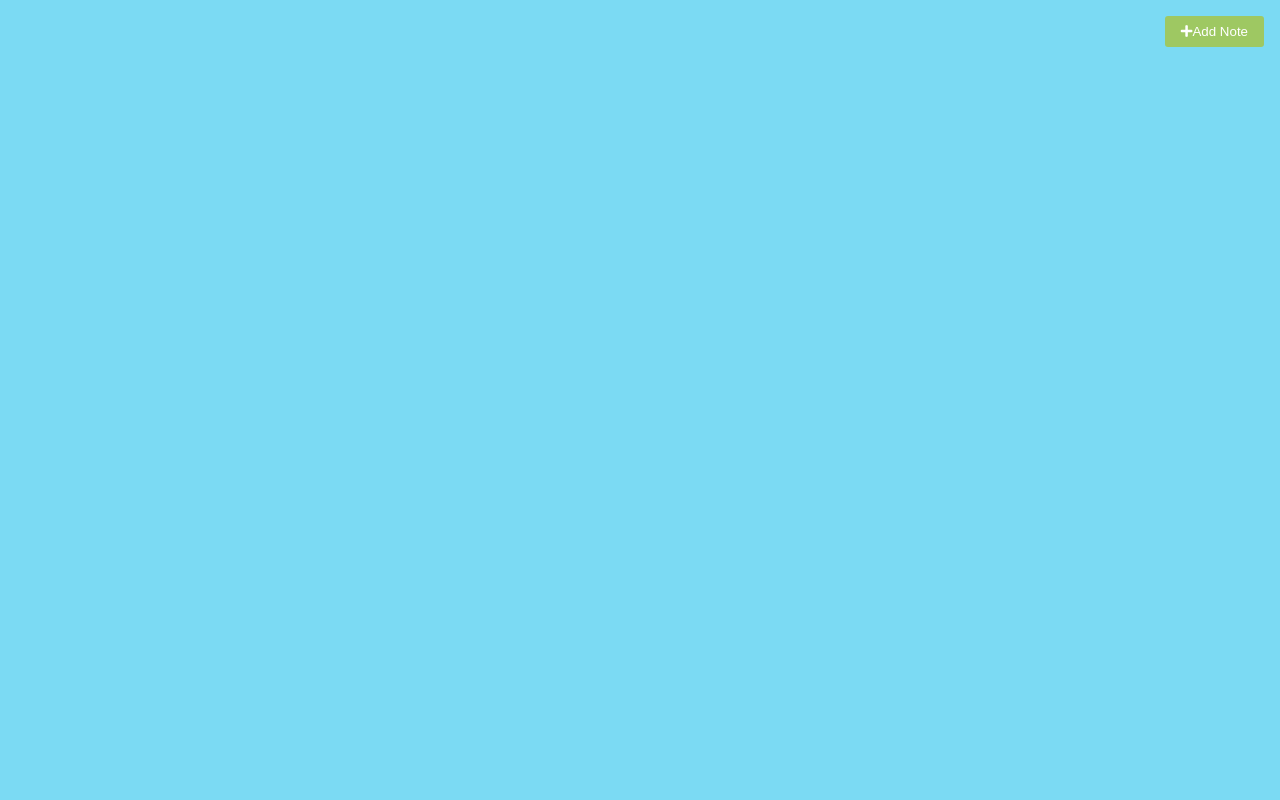
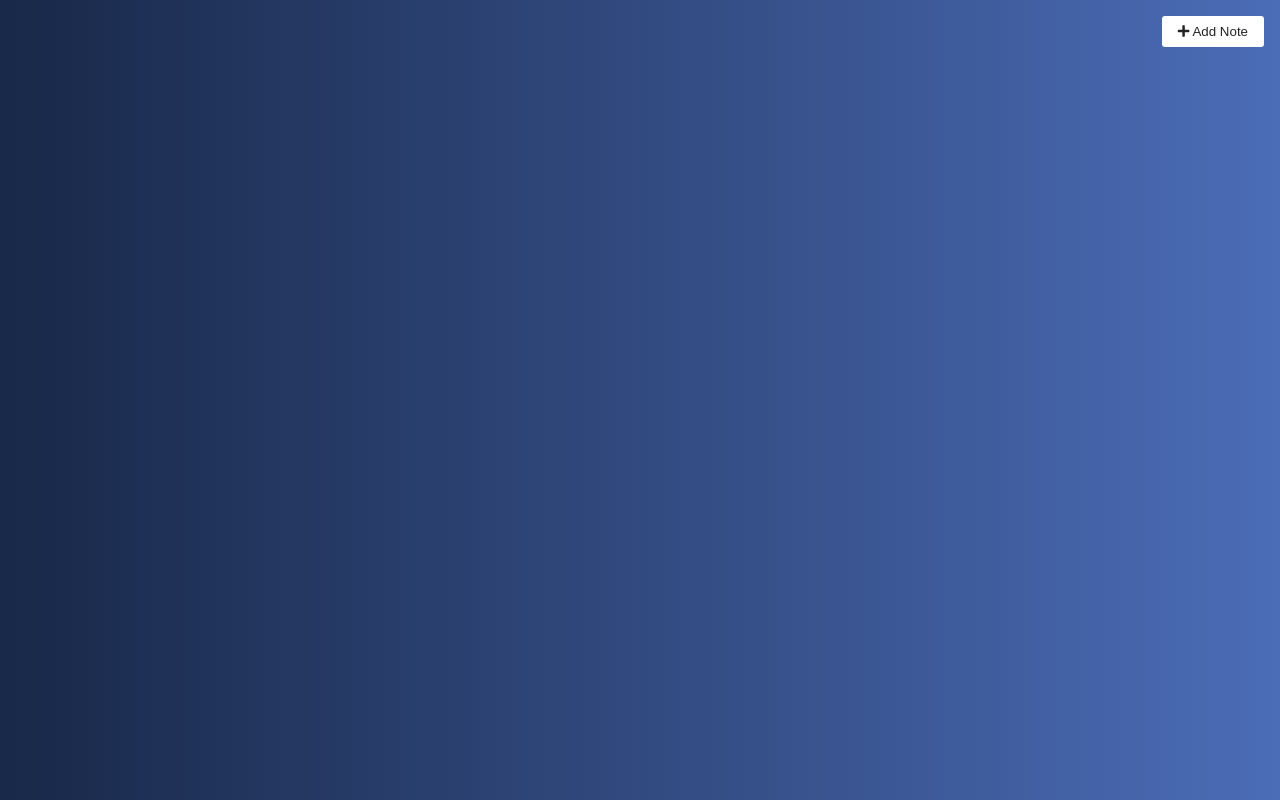
Before and after one commit to lautarolazzeri/Notes-App-Js, a plain HTML site: page index.html in a window 1280 px wide. Drawn offline with nearby package versions, Linux system fonts and the light colour scheme.

Commit message:
project finished

```diff
--- a/style.css
+++ b/style.css
@@ -5,17 +5,20 @@
 }
 
 body {
-    background-color: #7bdaf3;
+    background: #4b6cb7;
+    background: -webkit-linear-gradient(to right, #182848, #4b6cb7);
+    background: linear-gradient(to right, #182848, #4b6cb7);
     display: flex;
     flex-wrap: wrap;
+    justify-content: center;
     margin: 0;
     padding-top: 3rem;
 }
 .add{
     position: fixed;
     top: 1rem;
-    right: 1rem;background-color: #9ec862;
-    color: #fff;
+    right: 1rem;background-color: #ffff;
+    color: #232323;
     border: none;
     border-radius: 3px;
     padding: 0.5rem 1rem;
@@ -33,7 +36,7 @@ body {
     overflow-y: scroll;
 }
 .note .tools{
-    background-color: #9ec862;
+    background-color: rgb(2, 2, 95);
     display: flex;
     justify-content: flex-end;
     padding: 0.5rem;
```
Also changed, not shown: index.html (+1 -1 lines), main.js (line endings or trailing spaces).
